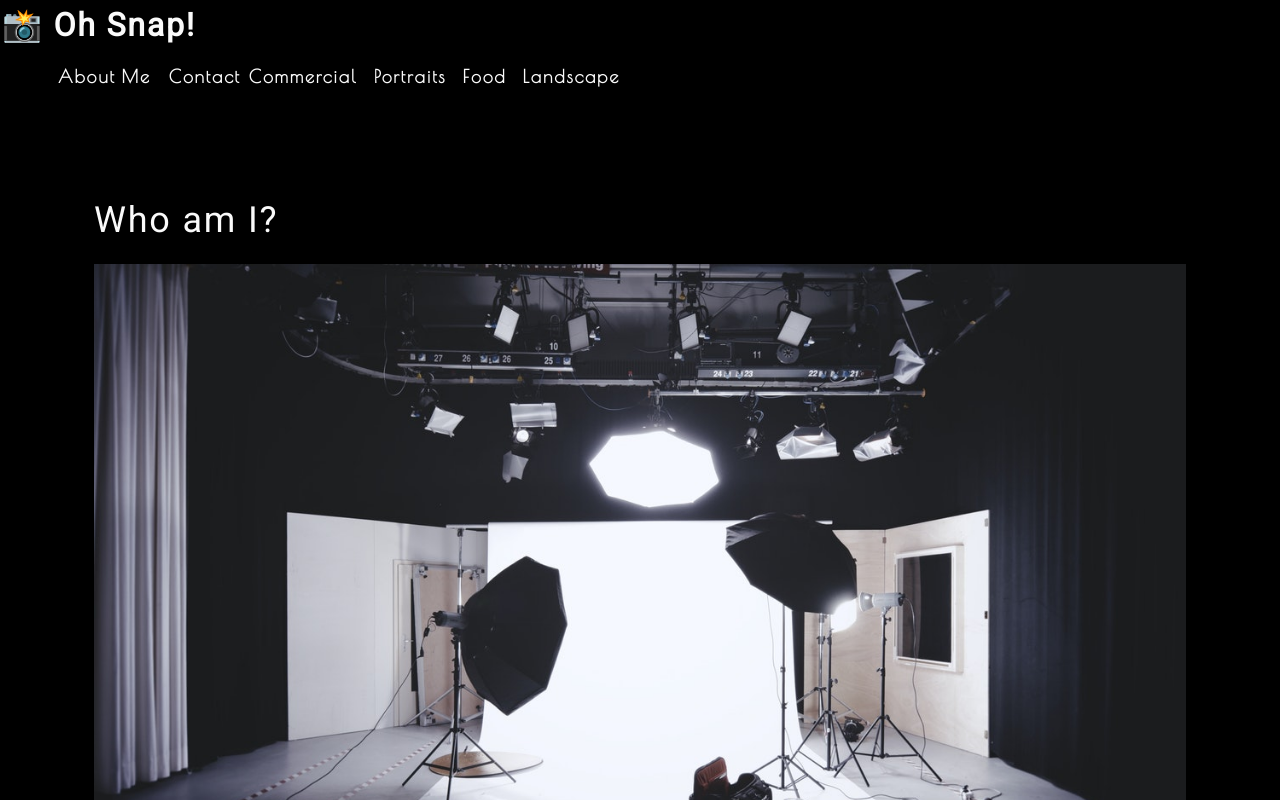
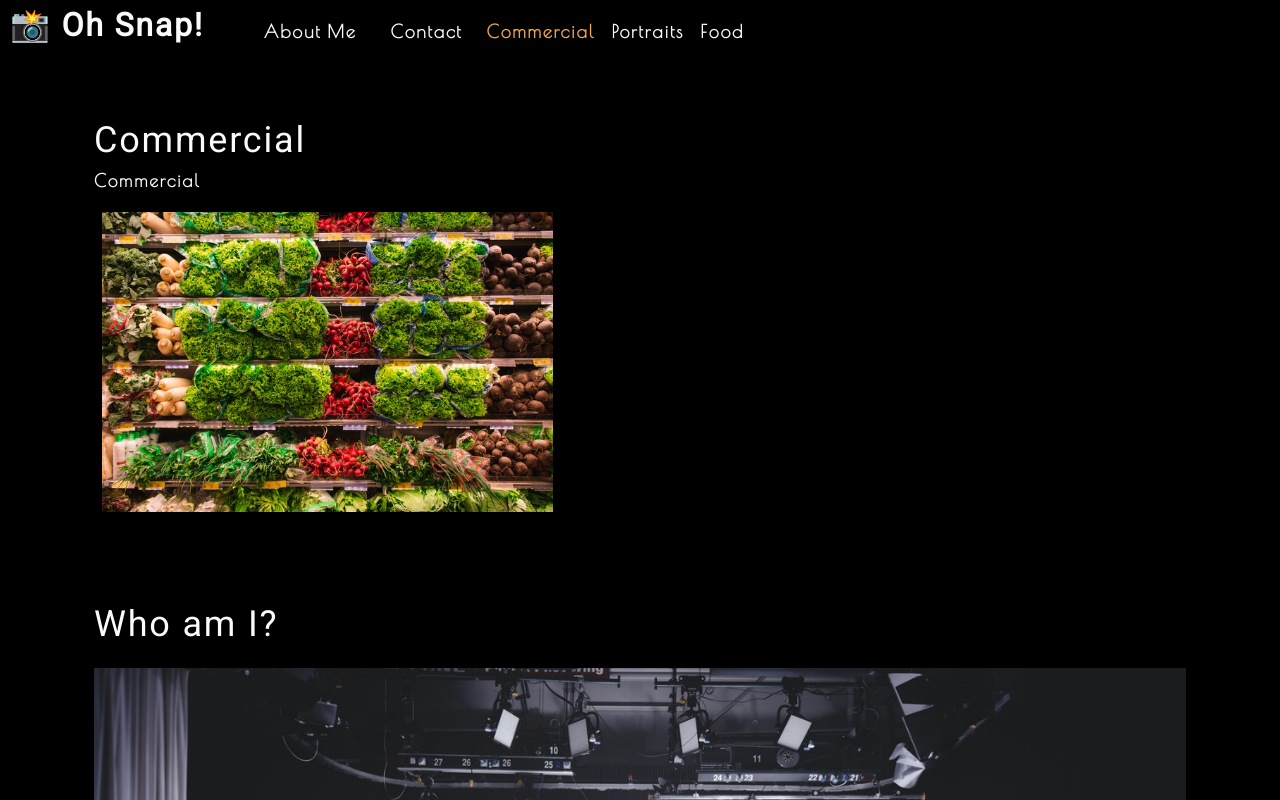
Before and after one commit to panecatl/photo-react, a React (Create React App) app: page / in a window 1280 px wide. Shown: the top 800 px of the page. Built offline with nearby package versions, Linux system fonts and the light colour scheme.

Commit message:
updated gallery part of react app

```diff
--- a/src/App.js
+++ b/src/App.js
@@ -1,13 +1,34 @@
-import React from 'react';
+import React, { useState } from 'react';
 import Nav from './components/Nav';
 import About from './components/About';
+import Gallery from './components/Gallery';
 
 function App() {
+  const [categories] = useState([
+    {
+      name: 'commercial',
+      description: 'Photos of grocery stores, food trucks, and other commercial projects',
+    },
+    {
+      name: 'portraits', description: 'Portraits of people in my life'
+    },
+    { name: 'food', description: 'Fields, farmhouses, waterfalls, and the beauty of nature'},
+  ]);
+
+  const [currentCategory, setCurrentCategory] = useState(categories[0]);
+
   return (
     <div>
-      <Nav></Nav>
+      <Nav
+      categories={categories}
+      setCurrentCategory={setCurrentCategory}
+      currentCategory={currentCategory}
+      ></Nav>
       <main>
-        <About></About>
+        <div>
+          <Gallery></Gallery>
+          <About></About>
+        </div>
       </main>
     </div>
   );
--- /dev/null
+++ b/src/components/Gallery/index.js
@@ -0,0 +1,25 @@
+import React from "react";
+import { capitalizeFirstLetter } from '../../utils/helpers';
+import photo from '../../assets/small/commercial/0.jpg';
+
+function Gallery() {
+    const currentCategory = {
+        name: "commercial",
+        description: "Photos of grocery stores, food trucks, and other commercial projects",
+    };
+    return (
+        <section>
+            <h1>{capitalizeFirstLetter(currentCategory.name)}</h1>
+            <p>{capitalizeFirstLetter(currentCategory.name)}</p>
+            <div className="flex-row">
+                <img
+                src={photo}
+                alt="Commercial Example"
+                className="img-thumbnail mx-1"
+                />
+            </div>
+        </section>
+    );
+}
+
+export default Gallery;
--- a/src/components/Nav/index.js
+++ b/src/components/Nav/index.js
@@ -1,51 +1,41 @@
 import React from 'react';
+import { capitalizeFirstLetter } from '../../utils/helpers';
 
-function Nav() {
+function Nav(props) {
     // categories for nav bar
-    const categories = [
-        {
-            name: "Commercial",
-            description: "Photos pf grovcery stores, food trucks, and other commercial projects",
-        },
-        {
-            name: "Portraits",
-            description: "Portraits of people in my life!"
-        },
-        {
-            name: "Food",
-            description: "Delicious delicacies"
-        },
-        {
-            name: "Landscape",
-            description: "Fields, farmhouses, waterfalls, and the beauty of nature"
-        },
-    ];
-
-    function categorySelected(name) {
-        console.log(`${name} clicked`)
-    };
+    const {
+        categories = [],
+        setCurrentCategory,
+        currentCategory,
+    } = props;
 
     return (
-        <header>
+        <header className="flex-row px-1">
             <h2>
-                <a href="/">
-                    <span role="img" aria-label="camera">📸</span> Oh Snap!
+                <a data-testid="link" href="/">
+                    <span role="img" aria-label="camera"> 📸</span> Oh Snap!
                 </a>
             </h2>
             <nav>
                 <ul className="flex-row">
                     <li className="mx-2">
-                        <a href="#about">
+                        <a data-setid="about" href="#about">
                             About Me
                         </a>
                     </li>
-                    <li>
+                    <li className="mx-2">
                         <span>Contact</span>
                     </li>
                     {categories.map((category) => (
-                        <li className="mx-1" key={category.name}>
-                            <span onClick={() => categorySelected(category.name)} >
-                                {category.name}
+                        <li className={`mx-1 ${
+                            currentCategory.name === category.name && 'navActive'
+                        }`} key={category.name}>
+                            <span
+                            onClick={() => {
+                                setCurrentCategory(category)
+                            }}
+                            >
+                                {capitalizeFirstLetter(category.name)}
                             </span>
                         </li>
                     ))}
```
